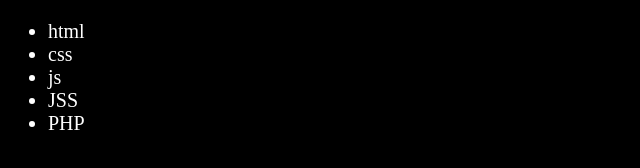
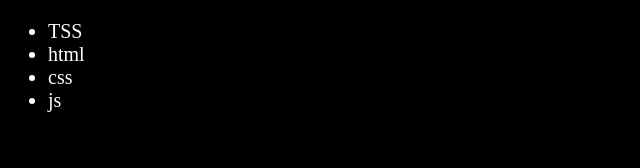
Before and after one commit to Rajneesh001-hub/JS-Practice-, a plain HTML site: page Day21/index.html in a window 1280 px wide. Shown: the whole page, without its empty margins (0-640 px from the left). Drawn offline with Linux system fonts and the light colour scheme.

Commit message:
Updated Day21 code

```diff
--- a/Day21/first.js
+++ b/Day21/first.js
@@ -1,12 +1,19 @@
-function attach(content){
-const element = document.createElement('li');
-element.innerHTML="TS";
-element.innerHTML=content;
+// function attach(content){
+// const element = document.createElement('li');
+// element.innerHTML="TS";
+// element.innerHTML=content;
+
+// const parent=document.getElementById("root");
+// // parent.appendChild(element);
+// parent.append(element);
+
+// };
+// attach("JSS");
+// attach("PHP");
 
 const parent=document.getElementById("root");
-// parent.appendChild(element);
-parent.append(element);
+const element= document.createElement("li");
 
-};
-attach("JSS");
-attach("PHP");
+element.innerHTML="TSS";
+
+parent.prepend(element);
--- a/Day21/index.html
+++ b/Day21/index.html
@@ -8,7 +8,7 @@
 <body style="background-color: black; color: white; font-size: 20px;">
 
     <div>
-        <ul id="root">
+        <ul id="root" class="mohan">
             <li>html</li>
             <li>css</li>
             <li>js</li>
```
